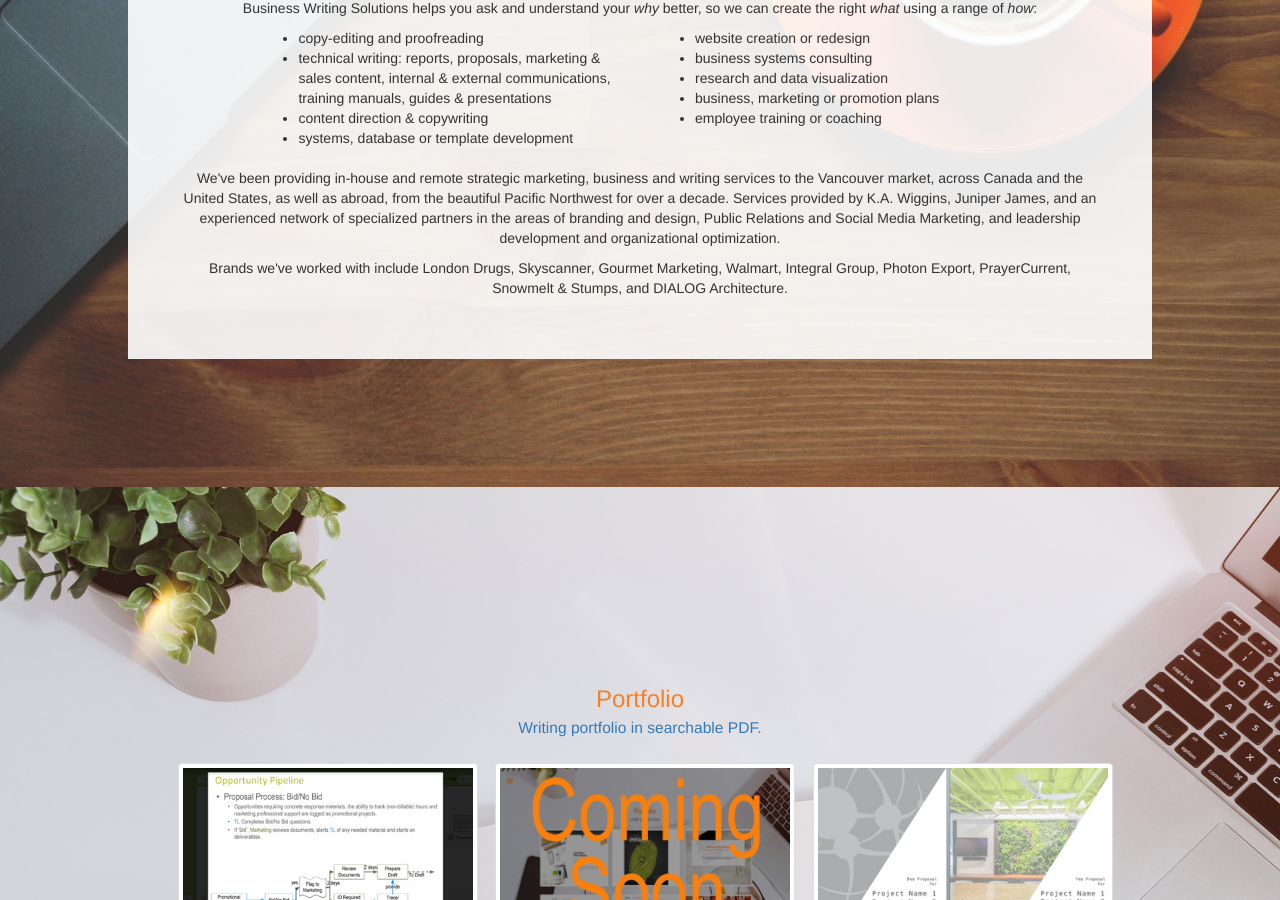
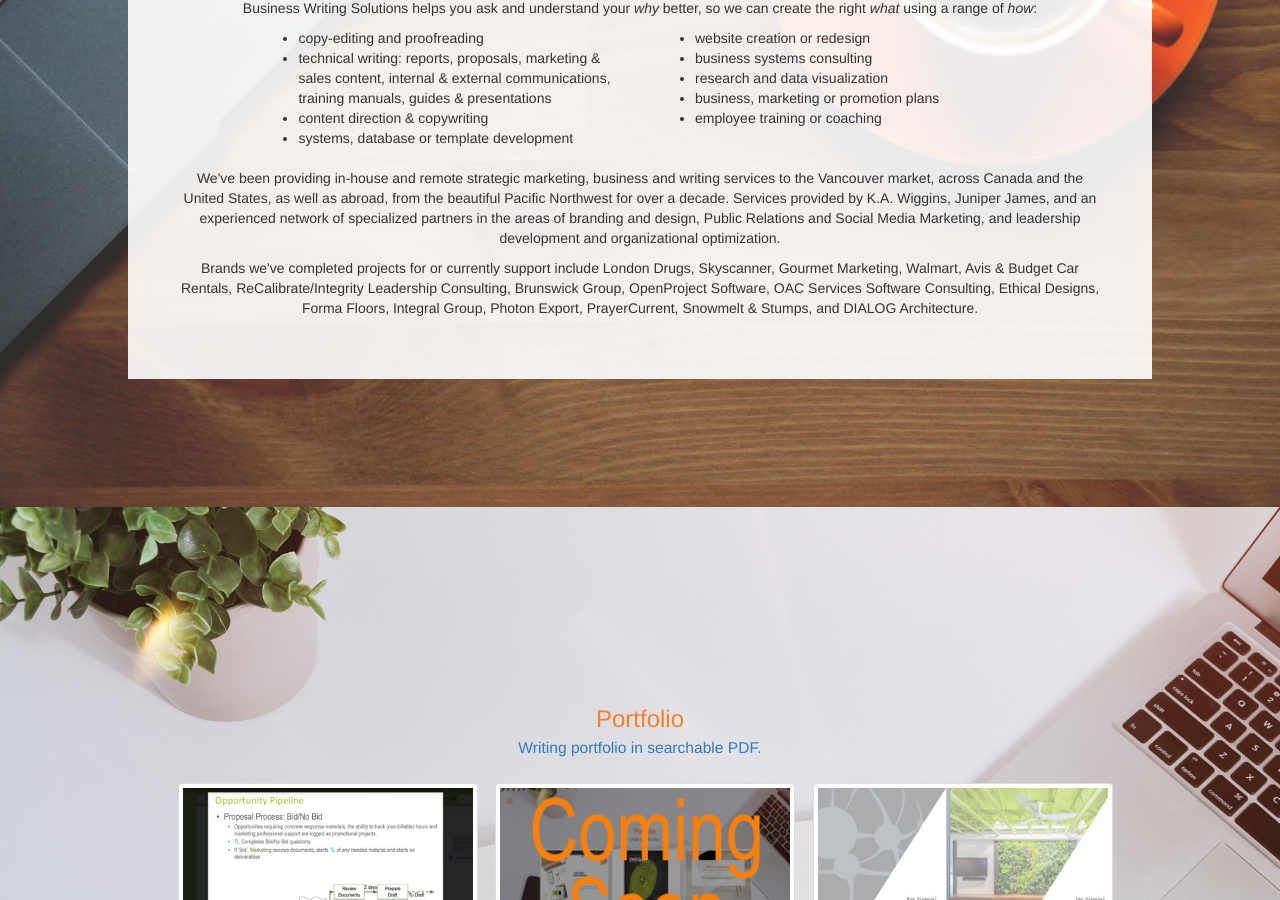
Before and after one commit to kaiewiggins/businesswriting, a Jekyll site: the page built from index.html, in a window 1280 px wide and 900 px high, scrolled down 1324 px. Built offline with Jekyll 4.4.1, drawn with Linux system fonts in a browser that asks for light colours; nearby versions of some CDN libraries.

Commit message:
Update index.html

```diff
--- a/index.html
+++ b/index.html
@@ -54,7 +54,7 @@
         </div><!--close row-->
         <p></p>
         <p>We've been providing in-house and remote strategic marketing, business and writing services to the Vancouver market, across Canada and the United States, as well as abroad, from the beautiful Pacific Northwest for over a decade. Services provided by K.A. Wiggins, Juniper James, and an experienced network of specialized partners in the areas of branding and design, Public Relations and Social Media Marketing, and leadership development and organizational optimization.</p>
-         <p>Brands we've worked with include London Drugs, Skyscanner, Gourmet Marketing, Walmart, Integral Group, Photon Export, PrayerCurrent, Snowmelt & Stumps, and DIALOG Architecture.</div><!--close text-center-->
+         <p>Brands we've completed projects for or currently support include London Drugs, Skyscanner, Gourmet Marketing, Walmart, Avis & Budget Car Rentals, ReCalibrate/Integrity Leadership Consulting, Brunswick Group, OpenProject Software, OAC Services Software Consulting, Ethical Designs, Forma Floors, Integral Group, Photon Export, PrayerCurrent, Snowmelt & Stumps, and DIALOG Architecture.</div><!--close text-center-->
 </div><!--close second background img-->
 
   <!-- Start Section 3: 'Portfolio' -->
```
